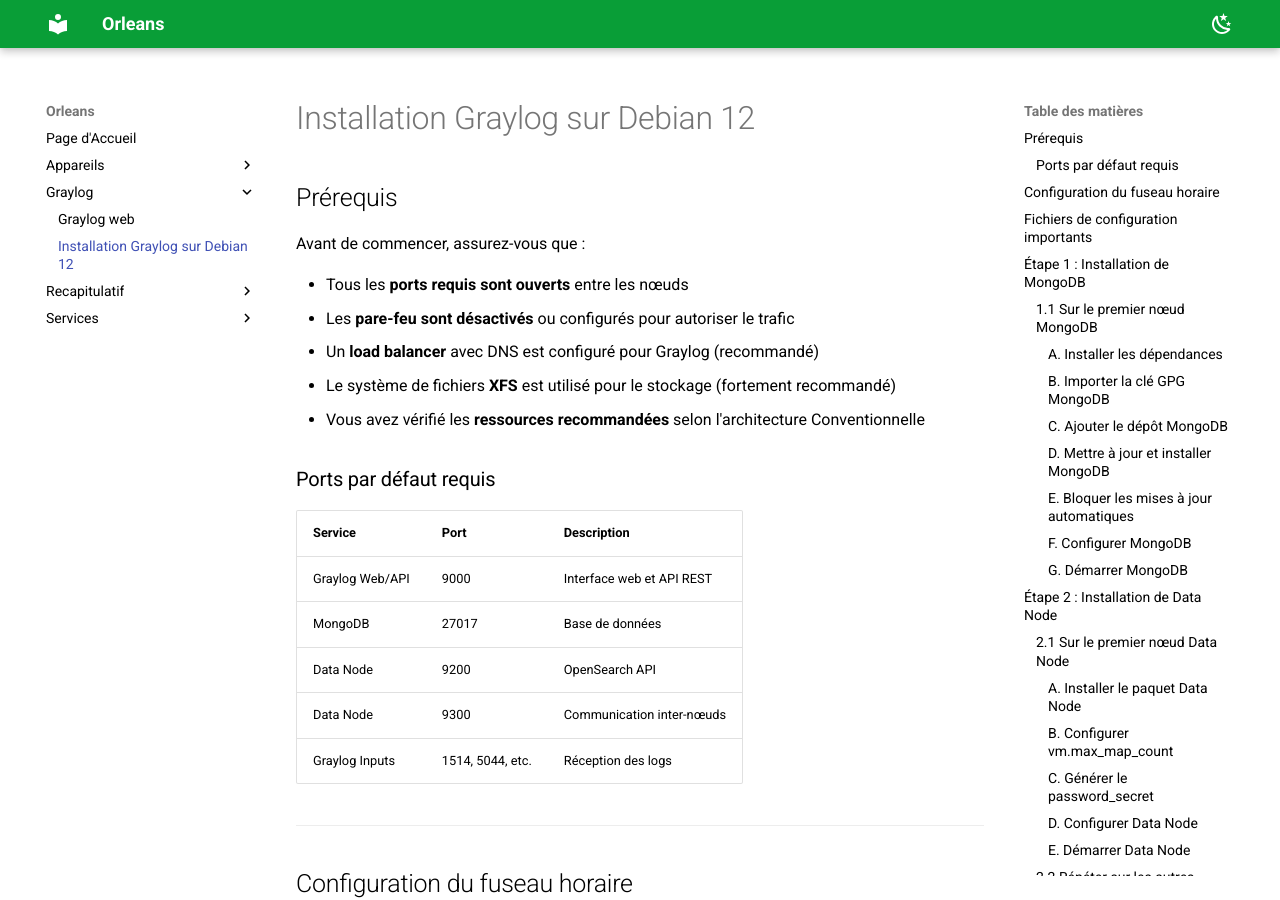
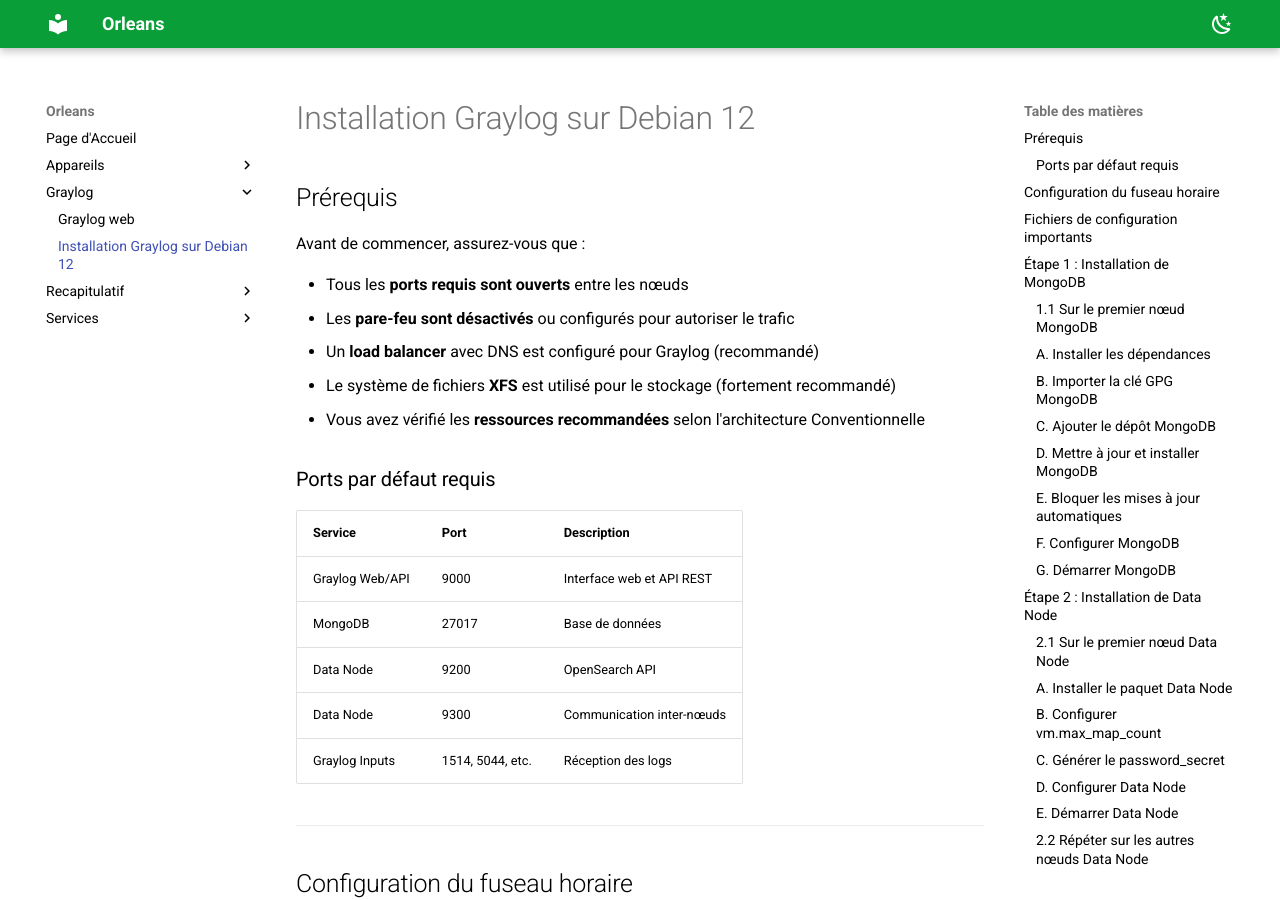
Before and after one commit to XolA-max/gp-orleans-sportludique2025-2026, an MkDocs documentation site: the page built from docs/Graylog/Graylog.md, in a window 1280 px wide and 900 px high. Built offline with MkDocs 1.6.1 and Material for MkDocs 9.7.7, drawn with Linux system fonts in a browser that asks for light colours.

````diff
--- a/docs/Graylog/Graylog.md
+++ b/docs/Graylog/Graylog.md
@@ -65,40 +65,40 @@ MongoDB sert de base de données de métadonnées pour Graylog. Vous devez l'ins
 
 ### 1.1 Sur le premier nœud MongoDB
 
-#### A. Installer les dépendances
+### A. Installer les dépendances
 
 ```bash
 sudo apt-get install gnupg curl
 ```
 
-#### B. Importer la clé GPG MongoDB
+### B. Importer la clé GPG MongoDB
 
 ```bash
 curl -fsSL https://www.mongodb.org/static/pgp/server-8.0.asc | \
   sudo gpg -o /usr/share/keyrings/mongodb-server-8.0.gpg --dearmor
 ```
 
-#### C. Ajouter le dépôt MongoDB
+### C. Ajouter le dépôt MongoDB
 
 ```bash
 echo "deb [ signed-by=/usr/share/keyrings/mongodb-server-8.0.gpg ] http://repo.mongodb.org/apt/debian bookworm/mongodb-org/8.0 main" | \
   sudo tee /etc/apt/sources.list.d/mongodb-org-8.0.list
 ```
 
-#### D. Mettre à jour et installer MongoDB
+### D. Mettre à jour et installer MongoDB
 
 ```bash
 sudo apt-get update
 sudo apt-get install -y mongodb-org
 ```
 
-#### E. Bloquer les mises à jour automatiques
+### E. Bloquer les mises à jour automatiques
 
 ```bash
 sudo apt-mark hold mongodb-org
 ```
 
-#### F. Configurer MongoDB
+### F. Configurer MongoDB
 
 Ouvrir le fichier de configuration :
 
@@ -129,7 +129,7 @@ net:
   bindIp: graylog01
 ```
 
-#### G. Démarrer MongoDB
+### G. Démarrer MongoDB
 
 ```bash
 sudo systemctl daemon-reload
@@ -151,7 +151,7 @@ Data Node gère l'ingestion, le traitement et l'indexation des logs. Il doit êt
 
 ### 2.1 Sur le premier nœud Data Node
 
-#### A. Installer le paquet Data Node
+### A. Installer le paquet Data Node
 
 ```bash
 wget https://packages.graylog2.org/repo/packages/graylog-7.0-repository_latest.deb
@@ -160,7 +160,7 @@ sudo apt-get update
 sudo apt-get install graylog-datanode
 ```
 
-#### B. Configurer vm.max_map_count
+### B. Configurer vm.max_map_count
 
 OpenSearch nécessite d'augmenter cette limite.
 
@@ -182,7 +182,7 @@ cat /proc/sys/vm/max_map_count
 
 Devrait afficher : `262144`
 
-#### C. Générer le password_secret
+### C. Générer le password_secret
 
 ```bash
 openssl rand -hex 32
@@ -195,7 +195,7 @@ c0b10ff32ccd565dd76a6331aeba6ff9bce2e6f1c8ca3504092e5856b6c76622
 
 *** CRITIQUE : Sauvegardez ce secret !** Vous devrez l'utiliser dans la configuration Graylog également.
 
-#### D. Configurer Data Node
+### D. Configurer Data Node
 
 Ouvrir le fichier de configuration :
 
@@ -226,7 +226,7 @@ sudo nano /etc/graylog/datanode/datanode.conf
    mongodb_uri = mongodb://graylog01:27017/graylog?replicaSet=rs0
    ```
 
-#### E. Démarrer Data Node
+### E. Démarrer Data Node
 
 ```bash
 sudo systemctl daemon-reload
@@ -253,7 +253,7 @@ Graylog est installé sur les **mêmes nœuds que MongoDB** selon l'architecture
 
 ### 3.1 Sur le premier nœud Graylog
 
-#### A. Installer le paquet Graylog
+### A. Installer le paquet Graylog
 
 **Pour Graylog Open (gratuit) :**
 ```bash
@@ -265,7 +265,7 @@ sudo apt-get install graylog-server
 sudo apt-get install graylog-enterprise
 ```
 
-#### B. Générer le mot de passe root (administrateur)
+### B. Générer le mot de passe root (administrateur)
 
 ```bash
 echo -n "MotDePasseAdmin" | sha256sum | cut -d' ' -f1
@@ -280,7 +280,7 @@ Tapez votre mot de passe (exemple : `Azerty1234!`) et appuyez sur Entrée.
 
 **IMPORTANT :** Sauvegardez le mot de passe en clair, vous en aurez besoin après la configuration preflight.
 
-#### C. Configurer Graylog
+### C. Configurer Graylog
 
 Ouvrir le fichier de configuration :
 
@@ -290,19 +290,19 @@ sudo nano /etc/graylog/server/server.conf
 
 **Modifier les paramètres suivants :**
 
-##### 1. Ajouter le hash du mot de passe root
+### 1. Ajouter le hash du mot de passe root
 
 ```properties
 root_password_sha2 = 86dac5b7dc404d676e3696eb2933734540218c2ea1ed19a4ba9ccb6cd4cad08b
 ```
 
-##### 2. Ajouter le password_secret (le même que Data Node !)
+### 2. Ajouter le password_secret (le même que Data Node !)
 
 ```properties
 password_secret = c0b10ff32ccd565dd76a6331aeba6ff9bce2e6f1c8ca3504092e5856b6c76622
 ```
 
-##### 3. Configurer l'adresse d'écoute HTTP
+### 3. Configurer l'adresse d'écoute HTTP
 
 Chercher la section `# HTTP settings` et décommenter/modifier :
 
@@ -310,14 +310,14 @@ Chercher la section `# HTTP settings` et décommenter/modifier :
 http_bind_address = 0.0.0.0:9000
 ```
 
-##### 4. Configurer la connexion MongoDB
+### 4. Configurer la connexion MongoDB
 
 Remplacer `graylog01` par vos hostname/IPs:
 
 ```
 mongodb_uri = mongodb://192.168.140.235:27017/graylog
 ```
-##### 5. Configurer le journal (message journal)
+### 5. Configurer le journal (message journal)
 
 Recommandation: 72heure et taille diviser part deux le stockage
 
@@ -328,7 +328,7 @@ message_journal_max_age = 72h
 message_journal_max_size = 4gb
 ```
 
-###### D. Configurer la mémoire heap de Graylog
+### D. Configurer la mémoire heap de Graylog
 
 Ouvrir le fichier de service:
 ```
@@ -343,7 +343,7 @@ GRAYLOG_SERVER_JAVA_OPTS="-Xms2g -Xmx2g -server -XX:+UseG1GC -XX:-OmitStackTrace
 ```
 Toujours mettre la même valeur pour -Xms et -Xmx !
 
-###### E. Démarrer Graylog
+### E. Démarrer Graylog
 
 ```
 sudo systemctl daemon-reload
@@ -362,11 +362,11 @@ sudo journalctl -u graylog-server -f
 ```
 Attendez le message : Graylog server up and running.
 
-###### Étape 4 : Connexion Preflight
+### Étape 4 : Connexion Preflight
 
 Après l'installation, vous devez effectuer la connexion preflight pour accéder à l'interface Graylog.
 
-###### 4.1 Trouver les identifiants temporaires
+### 4.1 Trouver les identifiants temporaires
 
 Les identifiants de première connexion sont générés automatiquement et affichés dans les logs :
 
@@ -379,21 +379,21 @@ Cherchez une ligne comme :
 Initial configuration is accessible at 0.0.0.0:9000, with username 'admin' and password 'RdOIRGVrWM'.
 ```
 
-##### 4.2 Accéder à l'interface
+### 4.2 Accéder à l'interface
 
 Ouvrez votre navigateur et accédez à votre load balancer ou à l'IP d'un nœud Graylog :
 
 ```
 http://192.168.140.235:9000
 ```
-##### 4.3 Connexion initiale (preflight)
+### 4.3 Connexion initiale (preflight)
 
 Première connexion :
 
 Utilisateur : admin
 Mot de passe : Le mot de passe temporaire trouvé dans les logs (exemple : RdOIRGVrWM)
 
-##### 4.4 Première interface web
+### 4.4 Première interface web
 
 Création d'un certificat Graylog depuis l'interface web
 
````
Also changed, not shown: docs/Graylog/Graylog-web.md (+101 -2 lines).
